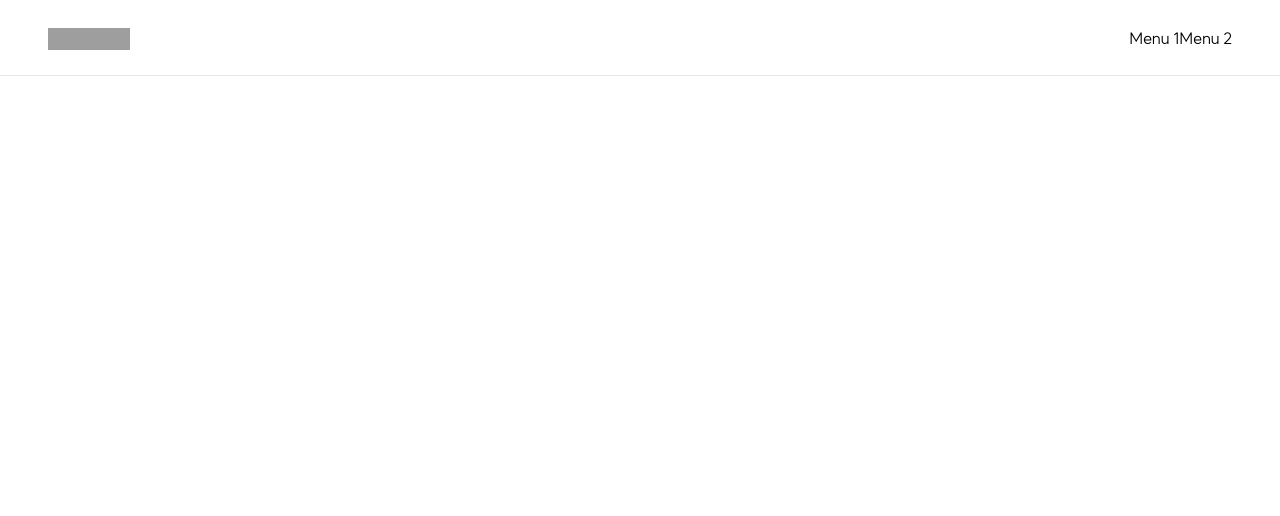
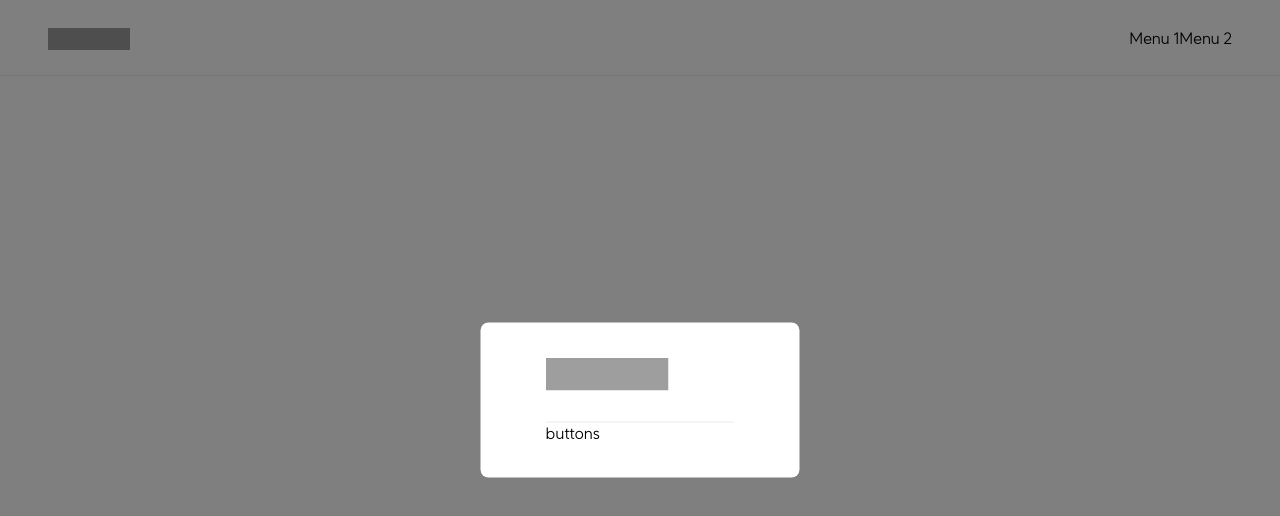
Before and after one commit to musbi-projects/musbi-fe, a Next.js app: page / in a window 1280 px wide. Shown: the top 516 px of the page. Built offline with nearby package versions, Linux system fonts and the light colour scheme; grey boxes are pictures that could not be loaded.

Commit message:
Feat: ModalContainer 추가

```diff
--- /dev/null
+++ b/src/components/modal/JoinModal/JoinModal.tsx
@@ -0,0 +1,45 @@
+import React, { useState } from 'react';
+import Image from 'next/image';
+import Input from '@/components/Input';
+import ModalContainer from '../ModalContainer';
+import styled, { css } from 'styled-components';
+import { getAssets } from '@/share/utils';
+
+const JoinModal = () => {
+  const [isOpen, setIsOpen] = useState<boolean>(true);
+  return (
+    <ModalContainer isOpen={isOpen} handleCloseModal={() => setIsOpen(false)}>
+      {() => {
+        return (
+          <JoinModalContainer>
+            <Image
+              width={82 * 1.5}
+              height={22 * 1.5}
+              alt='무료 모바일 청첩장 메이커:: 무스비'
+              src={getAssets('/images/common/logo_black.png')}
+            />
+            <div>
+              <Input type='text' />
+            </div>
+            <div>buttons</div>
+          </JoinModalContainer>
+        );
+      }}
+    </ModalContainer>
+  );
+};
+
+export default JoinModal;
+
+const JoinModalContainer = styled.article`
+    ${() => css`
+      position: absolute;
+      border-radius: 8px;
+      top: 50%;
+      left: 50%;
+      z-index: 2000;
+      padding: 35px 65px;
+      background-color: #fff;
+      transform: translate(-50%, -50%);
+    `}
+`;
--- /dev/null
+++ b/src/components/modal/JoinModal/index.ts
@@ -0,0 +1 @@
+export { default } from './JoinModal';
--- /dev/null
+++ b/src/components/modal/ModalContainer/ModalContainer.tsx
@@ -0,0 +1,66 @@
+import React, { useCallback, useEffect, useState } from 'react';
+import { useOutsideClick } from '@/hooks/useOutsideClick';
+import { createPortal } from 'react-dom';
+import styled, { css } from 'styled-components';
+
+interface ArgsParams {
+  isOpen: boolean;
+  modalRef: React.RefObject<HTMLDivElement>;
+}
+
+interface ModalContainerProps {
+  isOpen: boolean;
+  handleCloseModal: () => void;
+  children: (args: ArgsParams) => React.ReactNode;
+}
+
+const ModalContainer = ({ isOpen, handleCloseModal, children }: ModalContainerProps) => {
+  const [bodyEl, setBodyEl] = useState<Element | null>(null);
+  const [_isOpen, _setIsOpen] = useState<boolean>(isOpen);
+  const _handleCloseModal = useCallback(() => handleCloseModal(), []);
+  const { ref } = useOutsideClick(() => _handleCloseModal());
+
+  useEffect(() => {
+    if (document) {
+      setBodyEl(document.body);
+    }
+  }, []);
+
+  useEffect(() => {
+    _setIsOpen(isOpen);
+  }, [isOpen]);
+
+  if (!_isOpen) {
+    return null;
+  }
+
+  return (
+    <div ref={ref}>
+      {bodyEl && children
+        ? createPortal(
+            <>
+              <StyledDimmed />
+              <article>{children({ isOpen: _isOpen, modalRef: ref })}</article>
+            </>,
+            bodyEl,
+          )
+        : null}
+    </div>
+  );
+};
+
+export default ModalContainer;
+
+const StyledDimmed = styled.div`
+    ${() => css`
+        position: fixed;
+        width: 100%;
+        height: 100%;
+        top: 0;
+        left: 0;
+        right: 0;
+        bottom: 0;
+        z-index: 2000;
+        background-color: rgba(0, 0, 0, .5);
+    `}
+`;
--- /dev/null
+++ b/src/components/modal/ModalContainer/index.ts
@@ -0,0 +1 @@
+export { default } from './ModalContainer';
--- a/src/pages/_document.tsx
+++ b/src/pages/_document.tsx
@@ -1,4 +1,4 @@
-import Document, { DocumentContext } from 'next/document';
+import Document, { DocumentContext, Head, Html, Main, NextScript } from 'next/document';
 import { ServerStyleSheet } from 'styled-components';
 
 class MyDocument extends Document {
@@ -29,6 +29,18 @@ class MyDocument extends Document {
       sheet.seal();
     }
   }
+
+  render() {
+    return (
+      <Html>
+        <Head />
+        <body>
+          <Main />
+          <NextScript />
+        </body>
+      </Html>
+    );
+  }
 }
 
 export default MyDocument;
--- a/src/pages/index.tsx
+++ b/src/pages/index.tsx
@@ -1,5 +1,6 @@
 import React, { useState } from 'react';
 import Header from '@/components/Header';
+import JoinModal from '@/components/modal/JoinModal';
 
 const SampleRight = () => {
   return (
@@ -16,6 +17,7 @@ export default function Home() {
       <Header right={<SampleRight />} />
       <main>
         <h1>메인페이지</h1>
+        <JoinModal />
       </main>
     </>
   );
```
